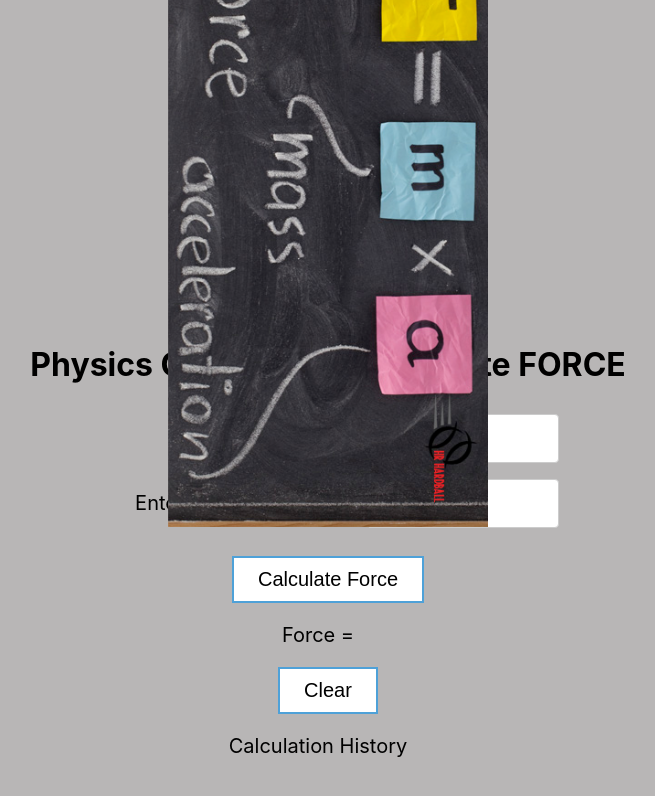
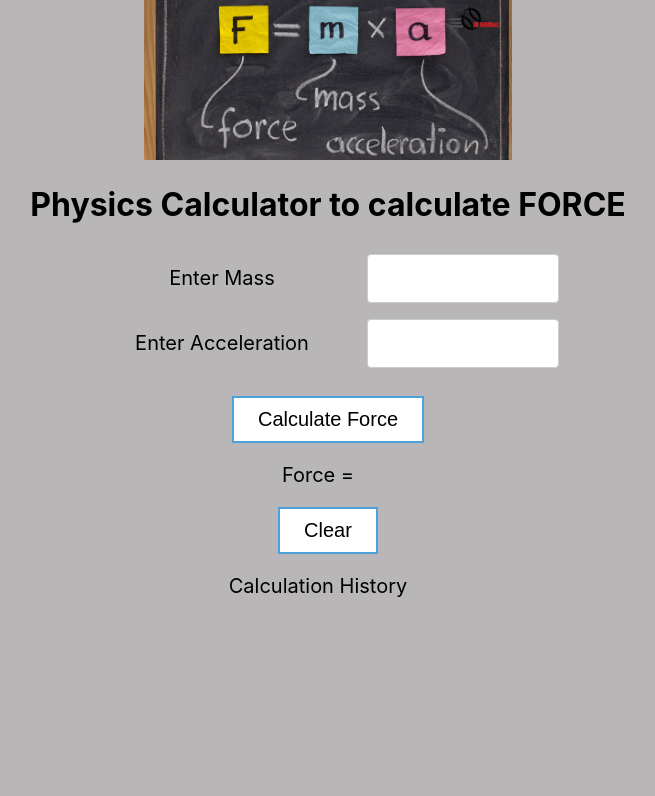
Before and after one commit to sanketpatidar/practice-react-app, a React (Create React App) app: page / in a window 1280 px wide. Shown: the top 796 px of the page, without its empty margins (312-967 px from the left). Built offline with nearby package versions, Linux system fonts and the light colour scheme.

Commit message:
Update App.css

```diff
--- a/src/App.css
+++ b/src/App.css
@@ -3,15 +3,15 @@
 }
 
 .App-logo {
-  height: 40vmin;
+  height: 20vmin;
   pointer-events: none;
 }
 
-@media (prefers-reduced-motion: no-preference) {
+/* @media (prefers-reduced-motion: no-preference) {
   .App-logo {
     animation: App-logo-spin infinite 20s linear;
-  }
-}
+  } */
+
 
 .App-header {
   background-color: #282c34;
@@ -28,6 +28,13 @@
   color: #61dafb;
 }
 
+.acc{
+  text-align: center;
+  justify-content: center;
+}
+
+
+
 @keyframes App-logo-spin {
   from {
     transform: rotate(0deg);
```
